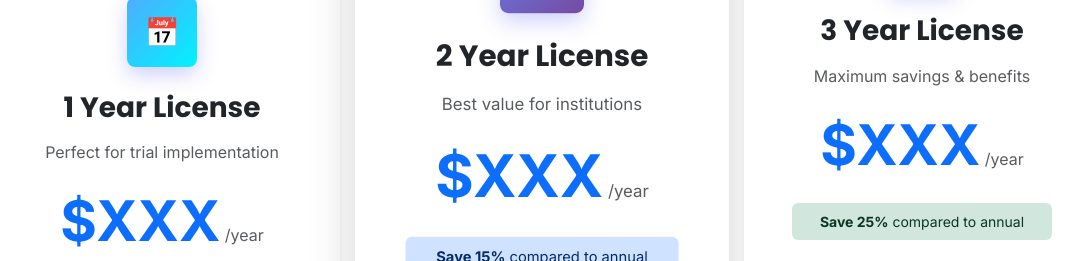
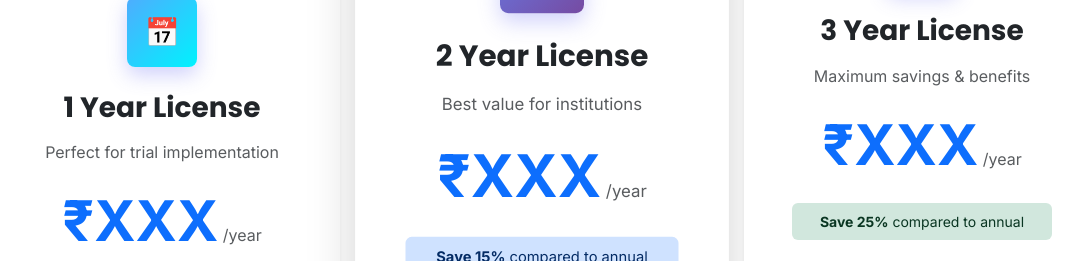
Before and after one commit to Bhushan-0510/collage-project, a plain HTML site: page pricing.html in a window 1280 px wide. Shown: the part 875-1136 px from the top of the page, without its empty margins (98-1181 px from the left). Drawn offline with nearby package versions, Linux system fonts and the light colour scheme.

Commit message:
rupee sign added to pricing page

```diff
--- a/pricing.html
+++ b/pricing.html
@@ -105,7 +105,7 @@
                                 <h3 class="h3 fw-bold mb-3">1 Year License</h3>
                                 <p class="text-muted mb-4">Perfect for trial implementation</p>
                                 <div class="mb-4">
-                                    <span class="display-4 fw-bold text-primary">$XXX</span>
+                                    <span class="display-4 fw-bold text-primary">₹XXX</span>
                                     <span class="text-muted">/year</span>
                                 </div>
                             </div>
@@ -156,7 +156,7 @@
                                 <h3 class="h3 fw-bold mb-3">2 Year License</h3>
                                 <p class="text-muted mb-4">Best value for institutions</p>
                                 <div class="mb-4">
-                                    <span class="display-4 fw-bold text-primary">$XXX</span>
+                                    <span class="display-4 fw-bold text-primary">₹XXX</span>
                                     <span class="text-muted">/year</span>
                                 </div>
                                 <div class="alert alert-primary border-0 py-2 small">
@@ -211,7 +211,7 @@
                                 <h3 class="h3 fw-bold mb-3">3 Year License</h3>
                                 <p class="text-muted mb-4">Maximum savings & benefits</p>
                                 <div class="mb-4">
-                                    <span class="display-4 fw-bold text-primary">$XXX</span>
+                                    <span class="display-4 fw-bold text-primary">₹XXX</span>
                                     <span class="text-muted">/year</span>
                                 </div>
                                 <div class="alert alert-success border-0 py-2 small">
```
